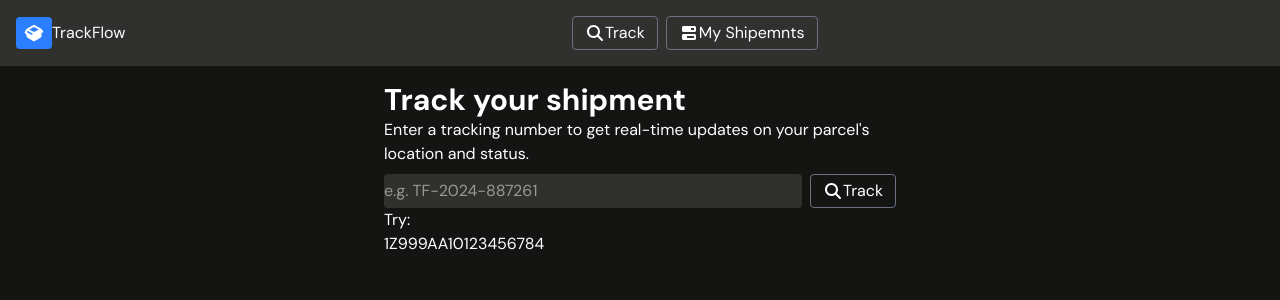
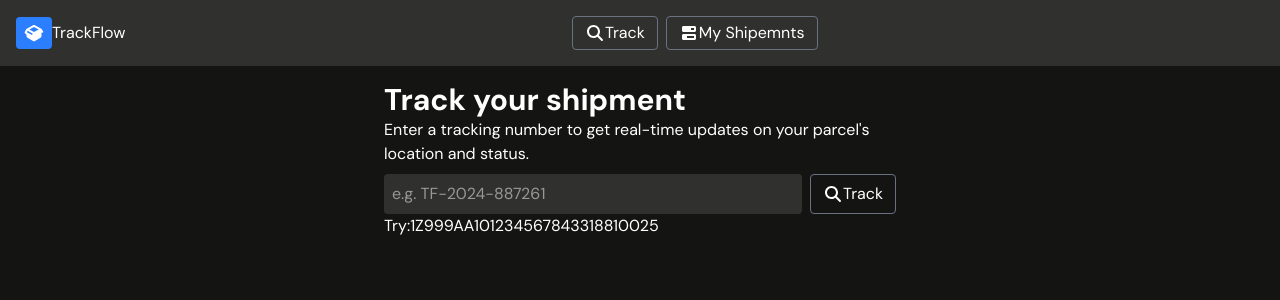
Before and after one commit to Sizo04/parcel-tracking, a Next.js app: page / in a window 1280 px wide. Shown: the top 300 px of the page. Built offline with nearby package versions, Linux system fonts and the light colour scheme.

Commit message:
style changes

```diff
--- a/src/components/Track.tsx
+++ b/src/components/Track.tsx
@@ -42,13 +42,15 @@ const Track = () => {
       origin: shipment?.originCountryCode || "Unknown",
       destination: shipment?.destinationCountryCode || "Unknown",
       servicetype: shipment?.serviceType || "Unknown",
+      trackingNumber: shipment?.trackingNumbers[0].tn || trackingData,
     });
 
     setEvents({
       events: tracking?.events || [],
     });
   };
-  const isShipped = trackingData?.lastEvent?.includes("DELIVERED") ?? false;
+  const isShipped =
+    trackingData?.lastEvent?.toLocaleUpperCase().includes("DELIVERED") ?? false;
 
   return (
     <div className="text-white">
@@ -63,7 +65,7 @@ const Track = () => {
         <form onSubmit={trackPackage} className="flex gap-2">
           <input
             onChange={(e) => setTrackingNumber(e.target.value)}
-            className="w-[90%] bg-[var(--light)] rounded"
+            className="w-[90%] bg-[var(--light)] rounded p-2"
             type="text"
             placeholder="e.g. TF-2024-887261"
           />
@@ -75,10 +77,11 @@ const Track = () => {
             <p>Track</p>
           </button>
         </form>
-        <div>
+        <div className="flex">
           <p>Try:</p>
-          <div className="tracking-numbers">
+          <div className="tracking-numbers flex">
             <p>1Z999AA10123456784</p>
+            <p>3318810025</p>
           </div>
         </div>
 
@@ -112,16 +115,18 @@ const Track = () => {
             </div>
           </div>
         )}
+
+        {/* detailed status - 6 tiles */}
         <div>
           {trackingData && (
             <div className="grid grid-cols-1 md:grid-cols-2 lg:grid-cols-3 gap-2 my-2 mx-0">
               <div className="card p-2 rounded bg-[var(--light)]">
                 <p>Tracking #</p>
-                {trackingNumber}
+                {trackingData.trackingNumber}
               </div>
               <div className="card p-2 rounded bg-[var(--light)]">
                 <p>Carrier</p>
-                {trackingData.carrier}
+                {trackingData.carrier.toLocaleUpperCase()}
               </div>
               <div className="card p-2 rounded bg-[var(--light)]">
                 <p>Estimated delivery</p>
@@ -145,9 +150,8 @@ const Track = () => {
               </div>
 
               <div className="card p-2 rounded bg-[var(--light)]">
-                <p>
-                  <p>Service type</p>
-                </p>
+                <p>Service type</p>
+
                 <p>international</p>
               </div>
             </div>
--- a/src/types.tsx
+++ b/src/types.tsx
@@ -6,6 +6,7 @@ export type TrackingSummary = {
   origin: string;
   destination: string;
   servicetype: string;
+  trackingNumber: string;
 };
 
 export type TrackingEvents = {
```
